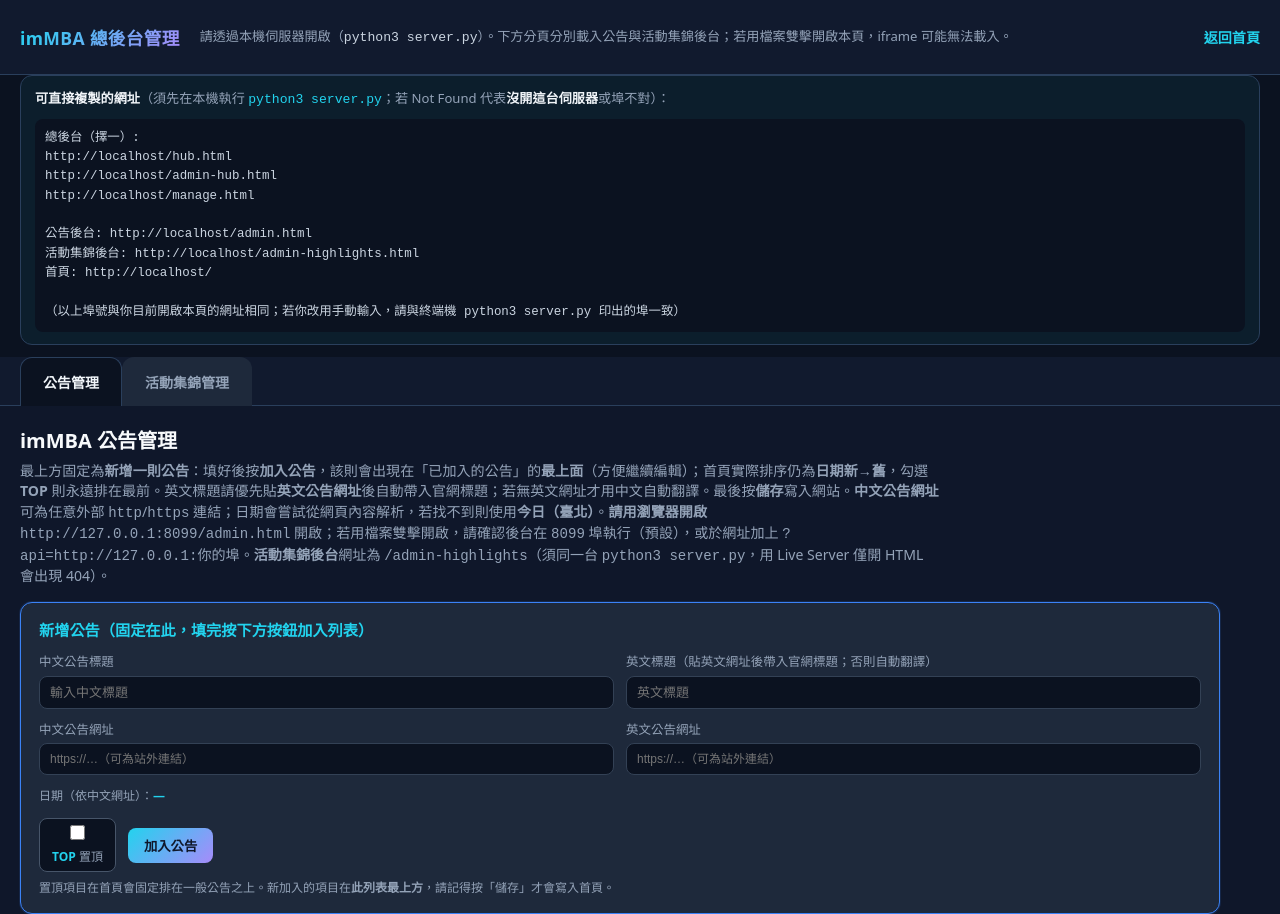
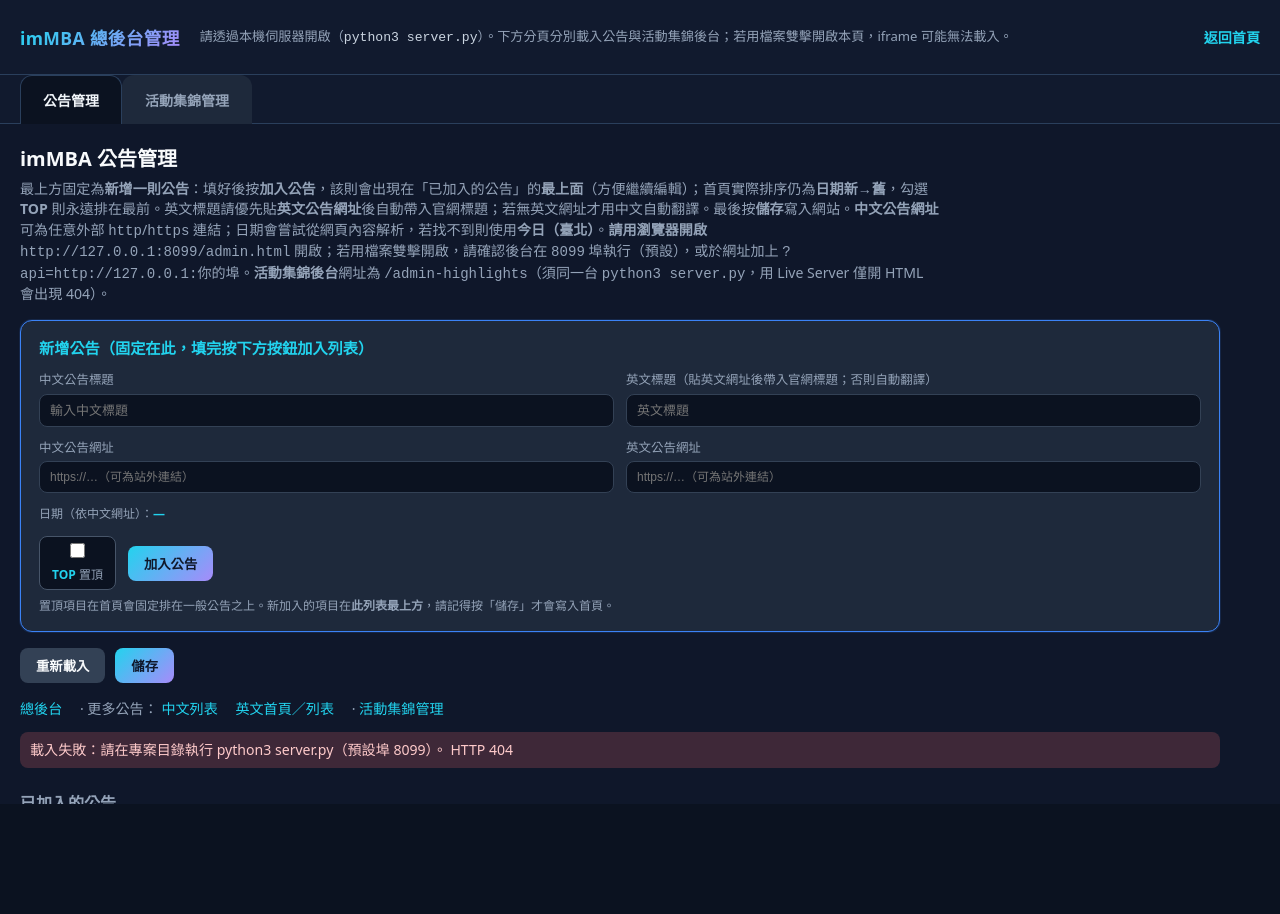
Before and after one commit to leosfuy/immba_website, a plain HTML site: page admin-hub.html in a window 1280 px wide. Shown: the top 914 px of the page. After the commit the page ends 804 px from the top, so only its background shows below. Drawn offline with Linux system fonts and the light colour scheme; no server answers.

Commit message:
delete description

```diff
--- a/admin-hub.html
+++ b/admin-hub.html
@@ -69,38 +69,6 @@
       }
       .top-actions a:hover {
         text-decoration: underline;
-      }
-      .url-panel {
-        margin: 0 20px 12px;
-        padding: 12px 14px;
-        border-radius: 12px;
-        border: 1px solid var(--border);
-        background: rgba(34, 211, 238, 0.06);
-        font-size: 0.82rem;
-        line-height: 1.55;
-        color: var(--muted);
-      }
-      .url-panel strong {
-        color: var(--text);
-      }
-      .url-panel code,
-      .url-panel a {
-        color: var(--accent);
-        word-break: break-all;
-      }
-      .url-panel a {
-        font-weight: 650;
-      }
-      .url-panel pre {
-        margin: 8px 0 0;
-        padding: 10px;
-        background: #0b1220;
-        border-radius: 8px;
-        color: #cbd5e1;
-        font-size: 0.78rem;
-        overflow-x: auto;
-        white-space: pre-wrap;
-        word-break: break-all;
       }
       .tabs {
         display: flex;
@@ -179,10 +147,6 @@
         <a id="linkHome" href="./">返回首頁</a>
       </div>
     </header>
-    <div class="url-panel" id="urlPanel">
-      <strong>可直接複製的網址</strong>（須先在本機執行 <code>python3 server.py</code>；若 Not Found 代表<strong>沒開這台伺服器</strong>或埠不對）：
-      <pre id="urlList"></pre>
-    </div>
     <div class="tabs" role="tablist" aria-label="後台分類">
       <button type="button" class="tab" role="tab" id="tab-news" aria-selected="true" aria-controls="panel-news" data-target="panel-news">
         公告管理
@@ -216,27 +180,6 @@
         const homeUrl = new URL(".", base).href;
 
         document.getElementById("linkHome").href = homeUrl;
-
-        const listEl = document.getElementById("urlList");
-        if (listEl && window.location.protocol.startsWith("http")) {
-          const o = window.location.origin;
-          const root = o + "/";
-          listEl.textContent = [
-            "總後台（擇一）:",
-            o + "/hub.html",
-            o + "/admin-hub.html",
-            o + "/manage.html",
-            "",
-            "公告後台: " + o + "/admin.html",
-            "活動集錦後台: " + o + "/admin-highlights.html",
-            "首頁: " + root,
-            "",
-            "（以上埠號與你目前開啟本頁的網址相同；若你改用手動輸入，請與終端機 python3 server.py 印出的埠一致）",
-          ].join("\n");
-        } else if (listEl) {
-          listEl.textContent =
-            "請在專案資料夾終端機執行 python3 server.py，然後用瀏覽器開：\nhttp://127.0.0.1:8099/hub.html\n（預設 8099；若被占用，看終端機實際印出的埠）";
-        }
 
         if (window.location.protocol === "file:") {
           const meta = document.querySelector(".top-meta");
```
